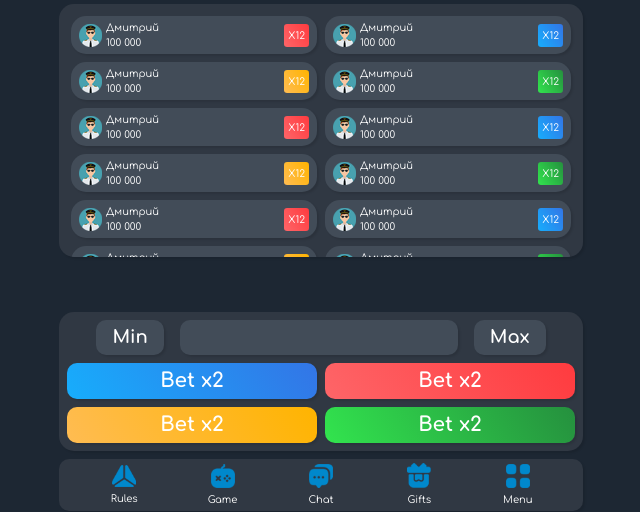
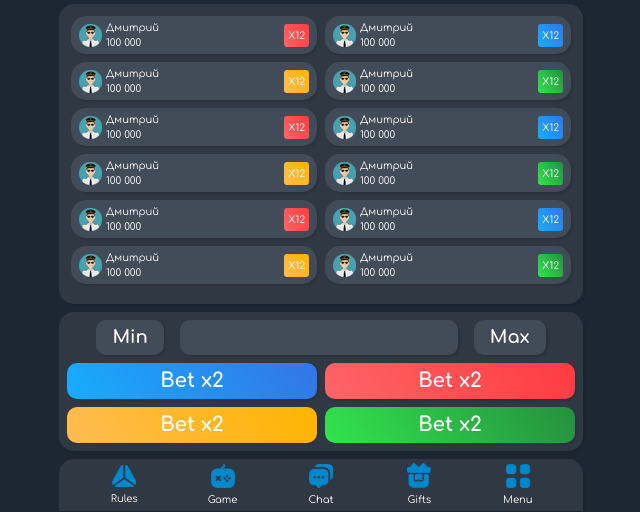
Before and after one commit to weasel-v-dev/tonroll.loc, a PHP site: page / in a window 1280 px wide. Shown: the part 288-800 px from the top of the page, without its empty margins (319-959 px from the left). Run offline with PHP 8.4, Linux system fonts and the light colour scheme.

Commit message:
fix height of menu with js

```diff
--- a/assets/css/style.css
+++ b/assets/css/style.css
@@ -257,8 +257,7 @@ a {
     }
 }
 .trl-menu__list {
-    /*border-radius: 15px 15px 0 0;*/
-    border-radius: 15px;
+    border-radius: 15px 15px 0 0;
 }
 
 @media  (max-width: 350px) {
@@ -272,9 +271,9 @@ a {
     .font-20 {
         font-size: 17px;
     }
-    /*.trl-menu__list {*/
-    /*    border-radius: 15px;*/
-    /*}*/
+    .trl-menu__list {
+        border-radius: 15px;
+    }
 
 }
 
--- a/assets/js/script.js
+++ b/assets/js/script.js
@@ -0,0 +1,26 @@
+const userAgent = navigator.userAgent || navigator.vendor || window.opera;
+const $menu = document.querySelector('.js-trl-menu');
+document.querySelectorAll('.js-trl-table').forEach(function (el) {
+
+    if (/android/i.test(userAgent)) {
+        el.style.height = 'calc(100vh - 500px)';
+        if(window.matchMedia("(max-width: 335px)").matches) {
+            el.style.height = 'calc(100vh - 485px)';
+        }
+    } else if (/iPad|iPhone|iPod/.test(userAgent) && !window.MSStream) {
+        el.style.height = 'calc(100vh - 512px)';
+    } else {
+        el.style.height = 'calc(100vh - 500px)';
+        if(window.matchMedia("(max-width: 335px)").matches) {
+            el.style.height = 'calc(100vh - 485px)';
+        }
+    }
+});
+
+if (/android/i.test(userAgent)) {
+    $menu.style.bottom = '0px';
+} else if (/iPad|iPhone|iPod/.test(userAgent) && !window.MSStream) {
+    $menu.style.bottom = '25px';
+} else {
+    $menu.style.bottom = '0px';
+}
--- a/index.php
+++ b/index.php
@@ -103,8 +103,8 @@
         </ul>
         <div class="tab-content" id="pills-tabContent">
             <div class="tab-pane fade show active" id="pills-home" role="tabpanel" aria-labelledby="pills-home-tab" tabindex="0">
-                <div class="trl-bg rounded-5 py-2 px-2 d-flex  justify-content-center trl-players-bets__list overflow-auto"
-                     style="height: calc(100vh - 547px);min-height: 103px">
+                <div class="trl-bg js-trl-table rounded-5 py-2 px-2 d-flex  justify-content-center trl-players-bets__list overflow-auto"
+                     style="min-height: 103px">
                     <div class="container">
                         <div class="row g-0" style="height: fit-content">
                         <div class="col-6">
@@ -280,8 +280,8 @@
                 </div>
             </div>
             <div class="tab-pane fade" id="pills-profile" role="tabpanel" aria-labelledby="pills-profile-tab" tabindex="0">
-                <div class="trl-bg rounded-5 py-2 px-2 d-flex  justify-content-center trl-players-bets__list overflow-auto"
-                     style="height: calc(100vh - 547px);min-height: 103px">
+                <div class="js-trl-table trl-bg rounded-5 py-2 px-2 d-flex  justify-content-center trl-players-bets__list overflow-auto"
+                     style="min-height: 103px">
                     <div class="container">
                         <div class="row g-0" style="height: fit-content">
                             <div class="col-6">
@@ -307,7 +307,7 @@
         <div class="trl-menu  mt-2"></div>
     </div>
 </div>
-    <div class="position-fixed start-0 w-100 trl-menu" style="bottom: 0">
+    <div class="position-fixed start-0 w-100 trl-menu js-trl-menu">
         <div style="max-width: 540px" class="container px-2" >
             <div class=" trl-bg rounded-5 px-2  py-2">
                 <div class="d-flex justify-content-center align-items-center">
@@ -330,7 +330,7 @@
                     <button class="btn-bet lh-1 rounded-4 fw-bold text-center font-20 px-3 py-2 w-50 trl-gr-green">Bet x2</button>
                 </div>
             </div>
-            <div class="rounded-4 trl-bg mt-2  d-flex justify-content-around align-items-center justify-content-between text-center px-3">
+            <div class="trl-menu__list trl-bg mt-2  d-flex justify-content-around align-items-center justify-content-between text-center px-3">
                 <button class="trl-menu__item py-1 ">
                     <img src="/assets/img/rules.png" alt="">
                     <span class="lh-0 mt-1 d-block">Rules</span>
@@ -355,6 +355,7 @@
         </div>
      </div>
     <script src="/libs/bootstrap.min.js"></script>
+    <script src="/assets/js/script.js"></script>
 </body>
 </html>
 <?php
```
